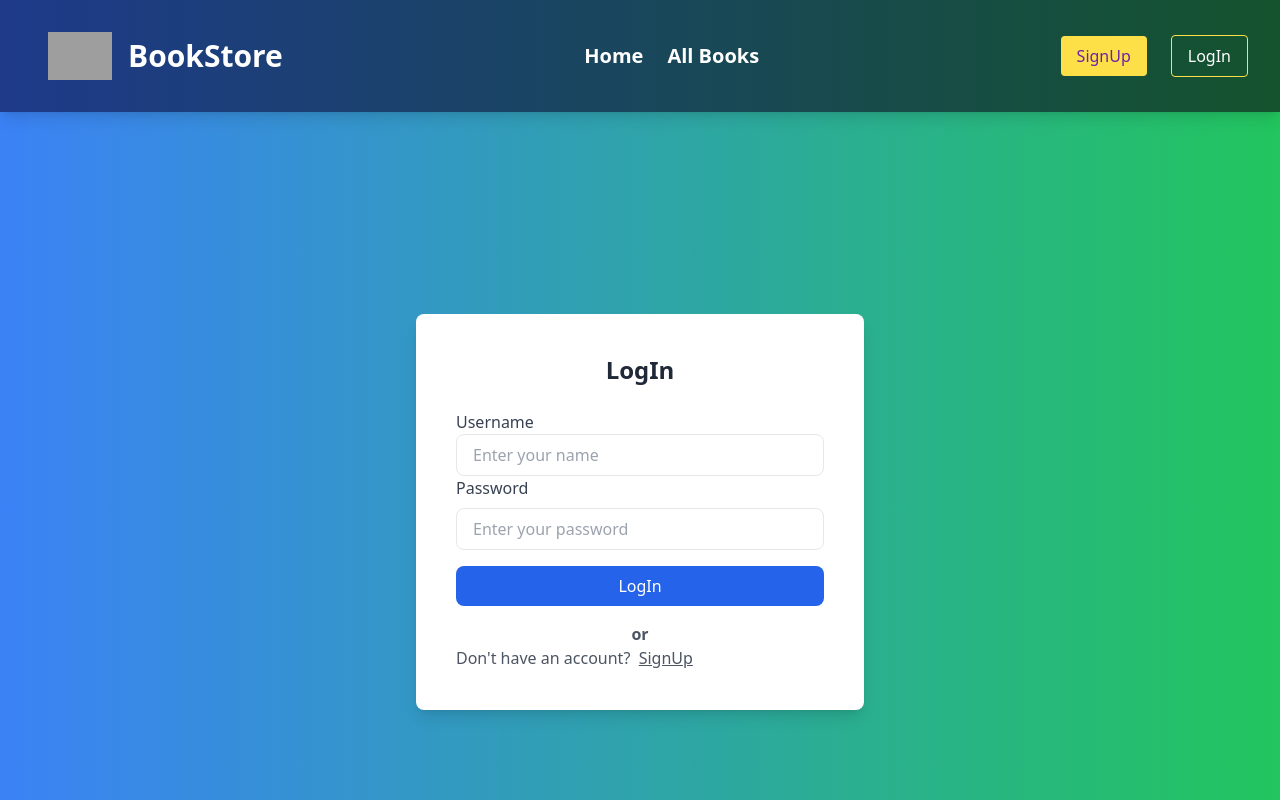
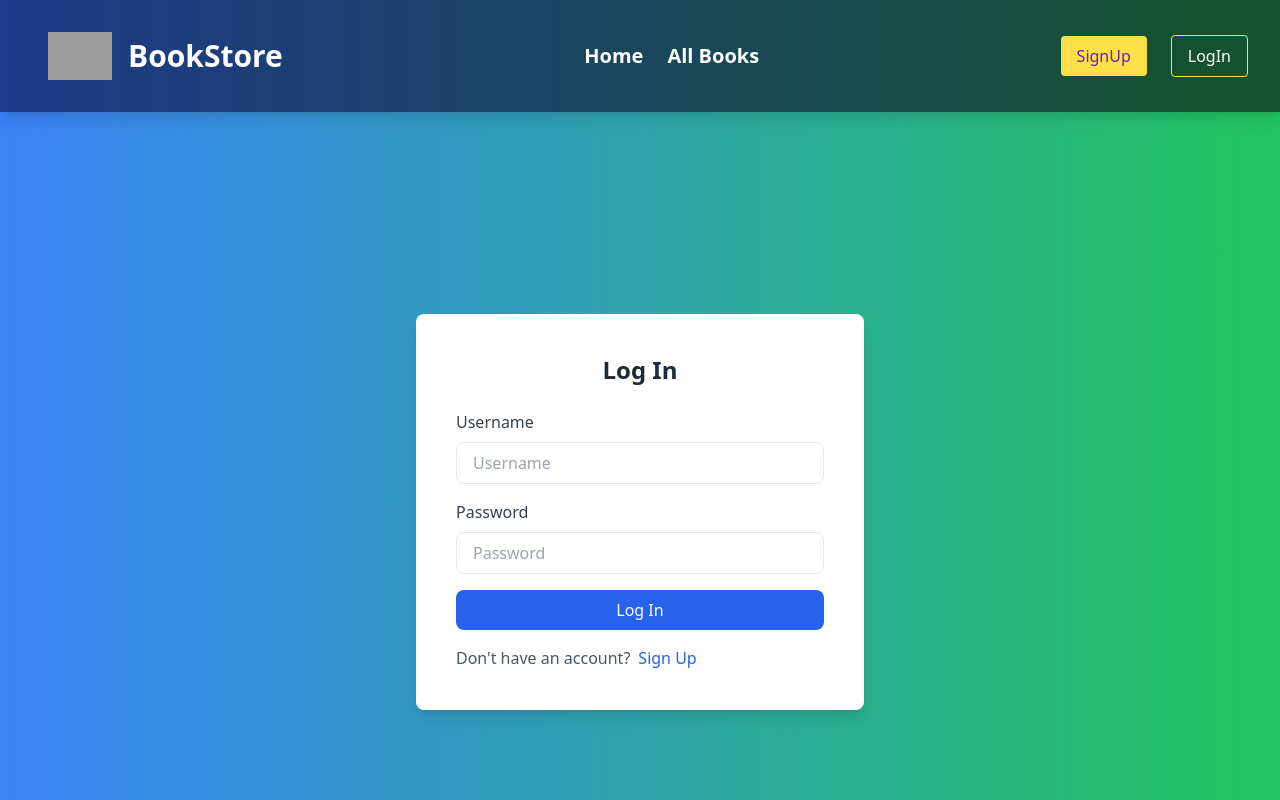
Before and after one commit to Adnan-Shahriar-1190/book-STORE, a React (Create React App) app in the folder frontend/: page /LogIn in a window 1280 px wide. Shown: the top 800 px of the page. Built offline with nearby package versions, Linux system fonts and the light colour scheme; grey boxes are pictures that could not be loaded.

Commit message:
refresh token

```diff
--- /dev/null
+++ b/frontend/src/components/Profile/Sidebar.jsx
@@ -0,0 +1,13 @@
+import React from 'react';
+
+const Sidebar = ({ data }) => {
+  return (
+      <div className="bg-zinc-800 p-6 rounded-lg flex flex-col items-center justify-center space-y-4">
+        <img src={data.avatar} alt="Profile_Pic" className="w-24 h-24 rounded-full" />
+        <h2 className="text-xl font-bold text-white">{data.username}</h2>
+        <p className="text-gray-300">{data.email}</p>
+      </div>
+  );
+};
+
+export default Sidebar;
--- a/frontend/src/pages/AllBooks.jsx
+++ b/frontend/src/pages/AllBooks.jsx
@@ -24,13 +24,13 @@ const AllBooks = () => {
   return (
     <div className="bg-gradient-to-r from-blue-500 to-green-500 px-4">
       <BookSearch/>
-      <h4 className="text-3xl text-zinc-800 font-semibold pt-3">All Books</h4>
+      <h4 className="bg-gradient-to-r from-blue-500 to-green-500 text-3xl text-zinc-800 font-semibold pt-3">All Books</h4>
       {!data && (
         <div className="flex items-center justify-center my-8">
           <Loader />
         </div>
       )}
-      <div className="my-8 grid grid-cols-1 sm:grid-cols-3 md:grid-cols-4 gap-4">
+      <div className="bg-gradient-to-r from-blue-500 to-green-500 my-8 grid grid-cols-1 sm:grid-cols-3 md:grid-cols-4 gap-4">
         {data &&
           data.map((book, index) => (
             <div key={index}>
--- a/frontend/src/pages/LogIn.jsx
+++ b/frontend/src/pages/LogIn.jsx
@@ -1,103 +1,103 @@
-import React, { useState } from "react";
-import { Link, useNavigate } from "react-router-dom";
-import auth, {authActions} from "../store/auth"
-import {useDispatch} from "react-redux"
-import axios from "axios";
+import React, { useState } from 'react';
+import { useNavigate } from 'react-router-dom';
+import { useDispatch } from 'react-redux';
+import { authActions } from '../store/auth';
+import axios from 'axios';
 
 const LogIn = () => {
-  const [Values, setValues] = useState({
-    username: "",
-    password: "",
+  const [values, setValues] = useState({
+    username: '',
+    password: '',
   });
 
   const navigate = useNavigate();
-  const dispatch =  useDispatch();
+  const dispatch = useDispatch();
 
   const change = (e) => {
     const { name, value } = e.target;
-    setValues({ ...Values, [name]: value });
+    setValues({
+      ...values,
+      [name]: value,
+    });
   };
 
   const submit = async () => {
     try {
-      if (Values.username === "" || Values.password === "") {
+      if (values.username === "" || values.password === "") {
         alert("All fields are required");
       } else {
-        const response = await axios.post(
-          "https://book-store-server-seven.vercel.app/api/v1/sign-in",
-          Values
-        );
+        const response = await axios.post("http://localhost:1000/api/v1/sign-in", values);
+        console.log("Login response:", response.data);
+
         dispatch(authActions.login());
         dispatch(authActions.changeRole(response.data.role));
+
         localStorage.setItem("id", response.data.id);
-        localStorage.setItem("token",response.data.token);
-        localStorage.setItem("role",response.data.role);
-        navigate("/Home");
+        localStorage.setItem("token", response.data.token);
+        localStorage.setItem("refreshToken", response.data.refreshToken); // Store refresh token
+        localStorage.setItem("role", response.data.role);
+
+        console.log("Access Token:", localStorage.getItem("token"));
+        console.log("Refresh Token:", localStorage.getItem("refreshToken"));
+
+        navigate("/profile");
       }
     } catch (error) {
-      alert(error.response.data.message);
+      console.error("Error during login:", error);
+      if (error.response) {
+        alert(error.response.data.message);
+      } else {
+        alert("An error occurred. Please try again.");
+      }
     }
   };
 
   return (
     <div className="bg-gradient-to-r from-blue-500 to-green-500 min-h-screen flex items-center justify-center">
       <div className="bg-white p-10 rounded-lg shadow-lg w-full max-w-md">
-        <h2 className="text-2xl font-bold mb-6 text-center text-gray-800">
-          LogIn
-        </h2>
-
+      <h2 className="text-2xl font-bold mb-6 text-center text-gray-800">Log In</h2>
         <div className="mt-4">
           <div>
-            <label htmlFor="username" className="text-gray-700">
+            <label htmlFor="" className="block text-gray-700 mb-2">
               Username
             </label>
             <input
               type="text"
-              id="username"
               className="w-full px-4 py-2 border rounded-lg focus:outline-none focus:ring-2 focus:ring-blue-600"
-              placeholder="Enter your name"
+              placeholder="Username"
               name="username"
               required
-              value={Values.username}
+              value={values.username}
               onChange={change}
             />
           </div>
-
-          <div className="mb-4">
-            <label htmlFor="password" className="block text-gray-700 mb-2">
+          <div className="mt-4">
+          <label className="block text-gray-700 mb-2" htmlFor="password">
               Password
             </label>
             <input
               type="password"
-              id="password"
               className="w-full px-4 py-2 border rounded-lg focus:outline-none focus:ring-2 focus:ring-blue-600"
-              placeholder="Enter your password"
+              placeholder="Password"
               name="password"
               required
-              value={Values.password}
+              value={values.password}
               onChange={change}
             />
           </div>
-
-          <div>
+          <div className="mt-4">
             <button
-              type="submit"
-              className="w-full bg-blue-600 text-white py-2 rounded-lg hover:bg-blue-700 focus:outline-none focus:ring-2 focus:ring-blue-600"
+            className="w-full bg-blue-600 text-white py-2 rounded-lg hover:bg-blue-700 focus:outline-none focus:ring-2 focus:ring-blue-600"
               onClick={submit}
             >
-              LogIn
+              Log In
             </button>
           </div>
-
-          <p className="flex mt-4 items-center justify-center font-semibold text-gray-600">
-            or
-          </p>
-
-          <p className="text-gray-600 ">
-            Don't have an account? &nbsp;
-            <Link to="/signup" className="hover:text-blue-500">
-              <u>SignUp</u>
-            </Link>
+          <p className="flex mt-4 items-center text-gray-600 ">
+            Don't have an account?
+            <a href="/SignUp" className="text-blue-600 ml-2">
+              Sign Up
+            </a>
           </p>
         </div>
       </div>
--- a/frontend/src/pages/Profile.jsx
+++ b/frontend/src/pages/Profile.jsx
@@ -1,9 +1,92 @@
-import React from 'react'
+import React, { useEffect, useState } from 'react';
+import Sidebar from '../components/Profile/Sidebar';
+import { Outlet } from 'react-router-dom';
+import axios from 'axios';
+import Loader from '../components/Loader/Loader';
 
 const Profile = () => {
+  const [Profile, setProfile] = useState();
+  const token = localStorage.getItem('token');
+  const refreshToken = localStorage.getItem('refreshToken');
+  const headers = {
+    id: localStorage.getItem('id'),
+    authorization: `Bearer ${token}`,
+  };
+
+  //console.log('Component mounted');
+  console.log('JWT Token:', token);
+  console.log('Refresh Token:', refreshToken);
+
+  useEffect(() => {
+    const fetch = async () => {
+      try {
+        const response = await axios.get(
+          'http://localhost:1000/api/v1/get-user-information',
+          { headers }
+        );
+        console.log('Fetched Profile data:', response.data);
+        setProfile(response.data);
+      } catch (error) {
+        if (error.response && error.response.status === 403) {
+          console.log('Access token expired, trying to refresh...');
+          // Try to refresh the access token
+          if (refreshToken) {
+            try {
+              const refreshResponse = await axios.post(
+                'http://localhost:1000/api/v1/token',
+                { token: refreshToken }
+              );
+              const newAccessToken = refreshResponse.data.accessToken;
+              localStorage.setItem('token', newAccessToken);
+
+              console.log('New JWT Token:', newAccessToken);
+
+              // Retry fetching the profile data with the new token
+              const retryResponse = await axios.get(
+                'http://localhost:1000/api/v1/get-user-information',
+                {
+                  headers: {
+                    id: localStorage.getItem('id'),
+                    authorization: `Bearer ${newAccessToken}`,
+                  },
+                }
+              );
+              setProfile(retryResponse.data);
+            } catch (refreshError) {
+              console.error('Error refreshing token:', refreshError);
+            }
+          } else {
+            console.log('No refresh token available');
+          }
+        } else {
+          console.error('Error fetching profile data:', error);
+        }
+      }
+    };
+    fetch();
+  }, [token, refreshToken]);
+
   return (
-    <div className='bg-gradient-to-r from-blue-500 to-green-500'>Profile</div>
-  )
-}
+    <div
+      className="bg-gradient-to-r from-blue-500 to-green-500 px-4 min-h-screen bg-cover bg-center text-white px-10 py-8"
+    >
+      {!Profile && (
+        <div className='bg-gradient-to-r from-blue-500 to-green-500 px-4 w-full h-[100%] flex items-center justify-center'>
+          <Loader />
+        </div>
+      )}
+      {Profile && (
+        <div className="bg-gradient-to-r from-blue-500 to-green-500 px-4 flex flex-col items-center justify-center min-h-screen">
+          <div className="w-full md:w-1/2 lg:w-1/3 xl:w-1/4">
+            <Sidebar data={Profile} />
+          </div>
+          <div className="w-full md:w-5/6">
+            <Outlet />
+          </div>
+        </div>
+      )}
+    </div>
+  );
+};
 
-export default Profile
+export default Profile;
```
